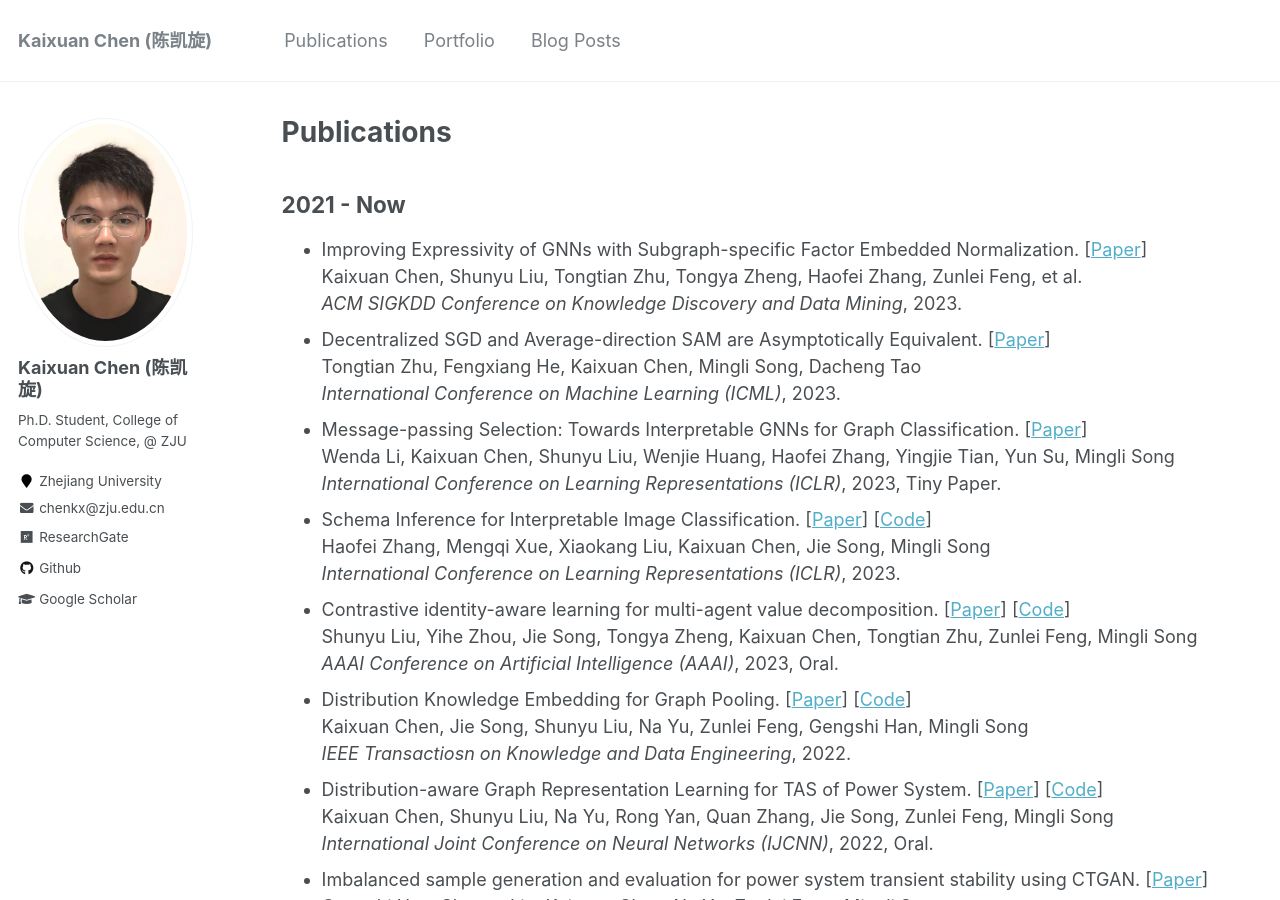
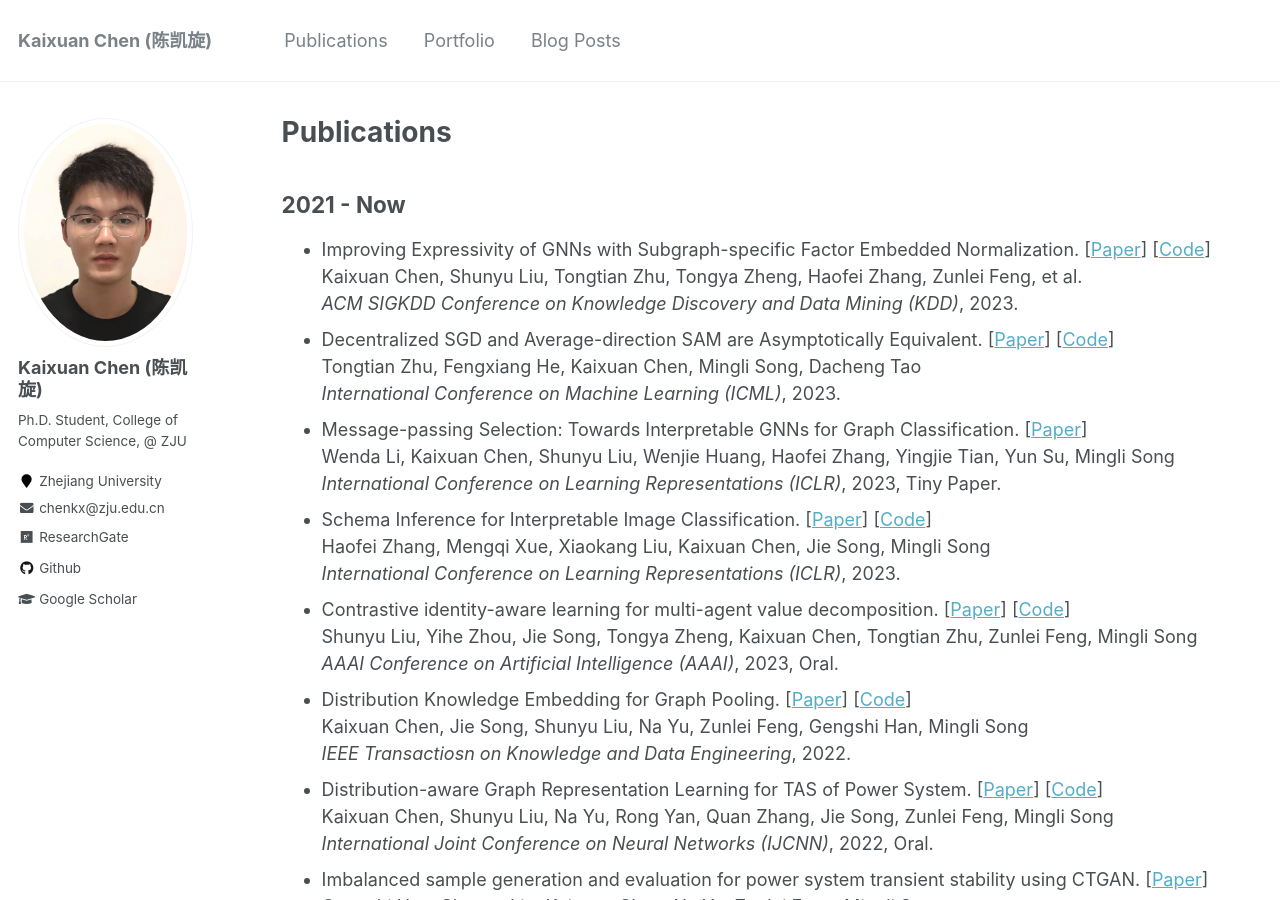
Before and after one commit to chenchkx/chenchkx.github.io, a Jekyll site: the page built from _pages/publications.md, in a window 1280 px wide and 900 px high. Built offline with Jekyll 4.4.1, drawn with Linux system fonts in a browser that asks for light colours.

Commit message:
update kdd and icml

```diff
--- a/_pages/publications.md
+++ b/_pages/publications.md
@@ -8,11 +8,11 @@ redirect_from:
 ---
 ## 2021 - Now
 
-- Improving Expressivity of GNNs with Subgraph-specific Factor Embedded Normalization. [[Paper](){:target="_blank"}] \\
+- Improving Expressivity of GNNs with Subgraph-specific Factor Embedded Normalization. [[Paper](https://arxiv.org/abs/2305.19903){:target="_blank"}] [[Code](https://github.com/chenchkx/SuperNorm){:target="_blank"}]\\
   <!-- Kaixuan Chen, Shunyu Liu, Tongtian Zhu, Ji Qiao, Yun Su, Yingjie Tian, Tongya Zheng, Haofei Zhang, Zunlei Feng, Jingwen Ye, Mingli Song. \\ -->
   Kaixuan Chen, Shunyu Liu, Tongtian Zhu, Tongya Zheng, Haofei Zhang, Zunlei Feng, et al. \\
-  *ACM SIGKDD Conference on Knowledge Discovery and Data Mining*, 2023.
-- Decentralized SGD and Average-direction SAM are Asymptotically Equivalent. [[Paper](){:target="_blank"}] \\
+  *ACM SIGKDD Conference on Knowledge Discovery and Data Mining (KDD)*, 2023.
+- Decentralized SGD and Average-direction SAM are Asymptotically Equivalent. [[Paper](https://arxiv.org/abs/2306.02913){:target="_blank"}] [[Code](https://github.com/Raiden-Zhu/ICML-2023-DSGD-and-SAM){:target="_blank"}]\\
   Tongtian Zhu, Fengxiang He, Kaixuan Chen, Mingli Song, Dacheng Tao \\
   *International Conference on Machine Learning (ICML)*, 2023.
 - Message-passing Selection: Towards Interpretable GNNs for Graph Classification. [[Paper](https://openreview.net/pdf?id=99Go96dla5y){:target="_blank"}] \\
```
Also changed, not shown: 1 other file.
